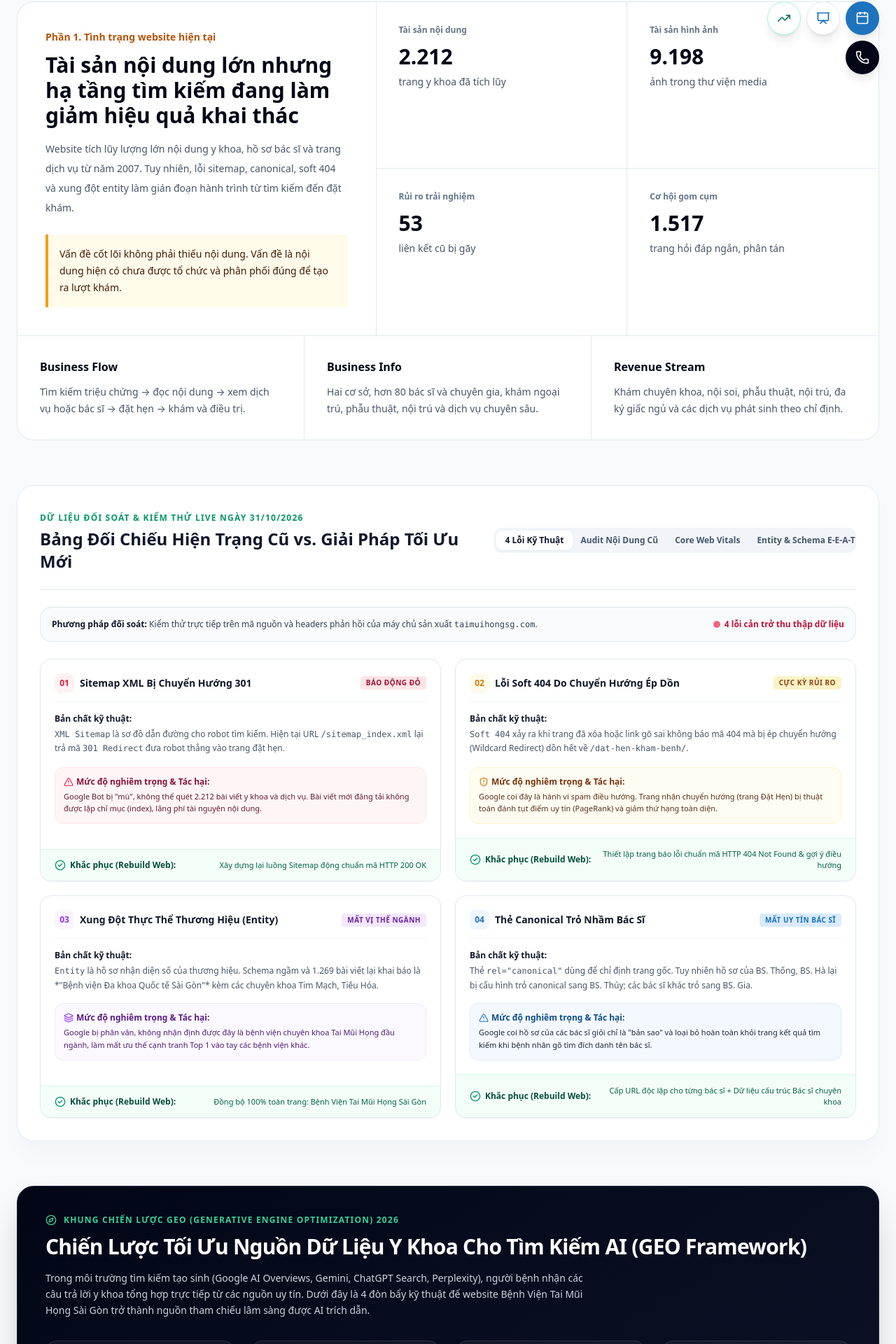
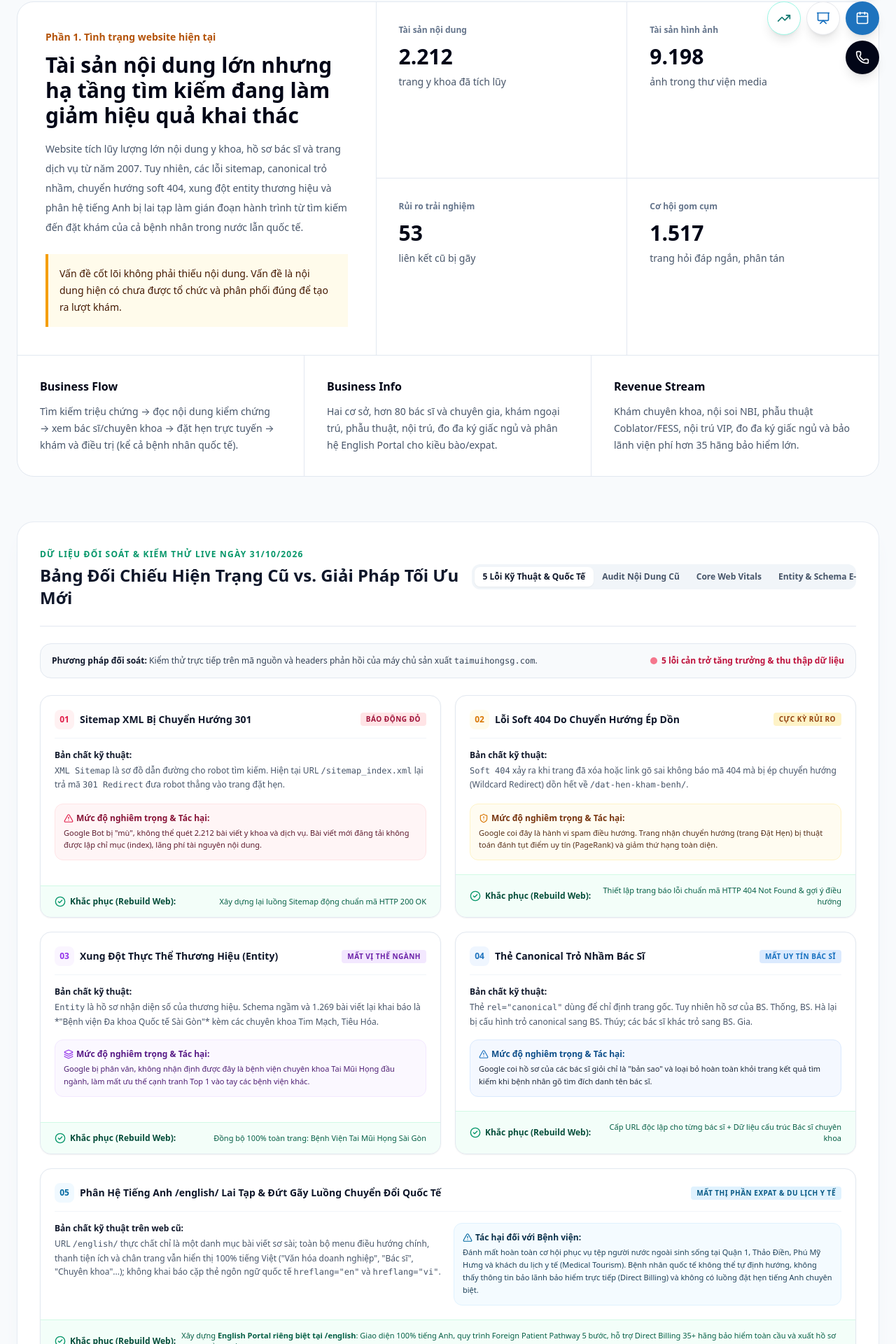
Before and after one commit to vanhien26/taimuihongsg, a Next.js app: page /chien-luoc-tang-truong in a window 1280 px wide. Shown: the part 674-2594 px from the top of the page at 70% size. Built offline with nearby package versions, Linux system fonts and the light colour scheme.

Commit message:
docs: update audit documents and comparison table with English portal analysis

```diff
--- a/app/chien-luoc-tang-truong/page.tsx
+++ b/app/chien-luoc-tang-truong/page.tsx
@@ -110,7 +110,7 @@ export default function ChienLuocPage() {
             <div className="p-6 md:p-10 lg:col-span-5 lg:border-r border-slate-200">
               <div className="text-sm font-bold text-amber-700">Phần 1. Tình trạng website hiện tại</div>
               <h2 className="text-2xl md:text-3xl font-black text-slate-950 mt-3">Tài sản nội dung lớn nhưng hạ tầng tìm kiếm đang làm giảm hiệu quả khai thác</h2>
-              <p className="mt-4 text-sm leading-7 text-slate-600">Website tích lũy lượng lớn nội dung y khoa, hồ sơ bác sĩ và trang dịch vụ từ năm 2007. Tuy nhiên, lỗi sitemap, canonical, soft 404 và xung đột entity làm gián đoạn hành trình từ tìm kiếm đến đặt khám.</p>
+              <p className="mt-4 text-sm leading-7 text-slate-600">Website tích lũy lượng lớn nội dung y khoa, hồ sơ bác sĩ và trang dịch vụ từ năm 2007. Tuy nhiên, các lỗi sitemap, canonical trỏ nhầm, chuyển hướng soft 404, xung đột entity thương hiệu và phân hệ tiếng Anh bị lai tạp làm gián đoạn hành trình từ tìm kiếm đến đặt khám của cả bệnh nhân trong nước lẫn quốc tế.</p>
               <div className="mt-6 p-4 bg-amber-50 border-l-4 border-amber-500 text-sm leading-6 text-amber-950">
                 Vấn đề cốt lõi không phải thiếu nội dung. Vấn đề là nội dung hiện có chưa được tổ chức và phân phối đúng để tạo ra lượt khám.
               </div>
@@ -133,9 +133,9 @@ export default function ChienLuocPage() {
 
           <div className="grid grid-cols-1 md:grid-cols-3 border-t border-slate-200">
             {[
-              ['Business Flow', 'Tìm kiếm triệu chứng → đọc nội dung → xem dịch vụ hoặc bác sĩ → đặt hẹn → khám và điều trị.'],
-              ['Business Info', 'Hai cơ sở, hơn 80 bác sĩ và chuyên gia, khám ngoại trú, phẫu thuật, nội trú và dịch vụ chuyên sâu.'],
-              ['Revenue Stream', 'Khám chuyên khoa, nội soi, phẫu thuật, nội trú, đa ký giấc ngủ và các dịch vụ phát sinh theo chỉ định.'],
+              ['Business Flow', 'Tìm kiếm triệu chứng → đọc nội dung kiểm chứng → xem bác sĩ/chuyên khoa → đặt hẹn trực tuyến → khám và điều trị (kể cả bệnh nhân quốc tế).'],
+              ['Business Info', 'Hai cơ sở, hơn 80 bác sĩ và chuyên gia, khám ngoại trú, phẫu thuật, nội trú, đo đa ký giấc ngủ và phân hệ English Portal cho kiều bào/expat.'],
+              ['Revenue Stream', 'Khám chuyên khoa, nội soi NBI, phẫu thuật Coblator/FESS, nội trú VIP, đo đa ký giấc ngủ và bảo lãnh viện phí hơn 35 hãng bảo hiểm lớn.'],
             ].map(([title, description]) => (
               <div key={title} className="p-6 md:p-8 md:border-r last:border-r-0 border-slate-200">
                 <h3 className="font-black text-slate-950">{title}</h3>
--- a/components/StrategicAuditComparison.tsx
+++ b/components/StrategicAuditComparison.tsx
@@ -26,7 +26,7 @@ export default function StrategicAuditComparison() {
               activeTab === 'audit' ? 'bg-white text-slate-900 shadow-sm' : 'text-slate-600 hover:text-slate-900'
             }`}
           >
-            4 Lỗi Kỹ Thuật
+            5 Lỗi Kỹ Thuật & Quốc Tế
           </button>
           <button
             onClick={() => setActiveTab('content')}
@@ -65,7 +65,7 @@ export default function StrategicAuditComparison() {
               <div className="flex items-center gap-3 shrink-0">
                 <span className="flex items-center gap-1.5 text-rose-700 font-bold">
                   <span className="w-2.5 h-2.5 rounded-full bg-rose-500 animate-pulse"></span>
-                  4 lỗi cản trở thu thập dữ liệu
+                  5 lỗi cản trở tăng trưởng & thu thập dữ liệu
                 </span>
               </div>
             </div>
@@ -272,6 +272,58 @@ export default function StrategicAuditComparison() {
                 </div>
               </div>
 
+              {/* Card 5: English Version & International Patients */}
+              <div className="bg-white rounded-2xl border border-slate-200 shadow-sm overflow-hidden flex flex-col justify-between hover:border-slate-300 transition-colors md:col-span-2">
+                <div className="p-5 space-y-4">
+                  {/* Header Card */}
+                  <div className="flex items-center justify-between gap-2 border-b border-slate-100 pb-3">
+                    <div className="flex items-center gap-2">
+                      <div className="w-7 h-7 rounded-lg bg-sky-50 text-sky-700 flex items-center justify-center font-bold text-xs">
+                        05
+                      </div>
+                      <h4 className="font-extrabold text-sm text-slate-900">
+                        Phân Hệ Tiếng Anh /english/ Lai Tạp & Đứt Gãy Luồng Chuyển Đổi Quốc Tế
+                      </h4>
+                    </div>
+                    <span className="text-[10px] font-bold px-2 py-0.5 rounded bg-sky-100 text-sky-800 uppercase tracking-wider">
+                      Mất Thị Phần Expat & Du Lịch Y Tế
+                    </span>
+                  </div>
+
+                  {/* Thuật ngữ & Giải thích */}
+                  <div className="grid grid-cols-1 md:grid-cols-2 gap-4 text-xs">
+                    <div className="space-y-1">
+                      <span className="font-bold text-slate-900">Bản chất kỹ thuật trên web cũ:</span>
+                      <p className="text-slate-600 leading-relaxed">
+                        URL <code>/english/</code> thực chất chỉ là một danh mục bài viết sơ sài; toàn bộ menu điều hướng chính, thanh tiện ích và chân trang vẫn hiển thị 100% tiếng Việt ("Văn hóa doanh nghiệp", "Bác sĩ", "Chuyên khoa"...); không khai báo cặp thẻ ngôn ngữ quốc tế <code>hreflang="en"</code> và <code>hreflang="vi"</code>.
+                      </p>
+                    </div>
+
+                    {/* Mức độ nghiêm trọng */}
+                    <div className="p-3 bg-sky-50/70 border border-sky-100 rounded-xl space-y-1">
+                      <span className="font-bold text-sky-950 flex items-center gap-1">
+                        <AlertTriangle className="w-3.5 h-3.5 text-sky-700 shrink-0" />
+                        Tác hại đối với Bệnh viện:
+                      </span>
+                      <p className="text-sky-950/90 leading-relaxed text-[11px]">
+                        Đánh mất hoàn toàn cơ hội phục vụ tệp người nước ngoài sinh sống tại Quận 1, Thảo Điền, Phú Mỹ Hưng và khách du lịch y tế (Medical Tourism). Bệnh nhân quốc tế không thể tự định hướng, không thấy thông tin bảo lãnh bảo hiểm trực tiếp (Direct Billing) và không có luồng đặt hẹn tiếng Anh chuyên biệt.
+                      </p>
+                    </div>
+                  </div>
+                </div>
+
+                {/* Giải pháp */}
+                <div className="px-5 py-3.5 bg-emerald-50/60 border-t border-emerald-100 text-xs flex flex-col sm:flex-row sm:items-center justify-between gap-2">
+                  <span className="font-bold text-emerald-900 flex items-center gap-1.5 shrink-0">
+                    <CheckCircle2 className="w-4 h-4 text-emerald-600 shrink-0" />
+                    Khắc phục (Rebuild Web):
+                  </span>
+                  <span className="text-emerald-800 font-medium text-[11px]">
+                    Xây dựng <strong>English Portal riêng biệt tại /english</strong>: Giao diện 100% tiếng Anh, quy trình Foreign Patient Pathway 5 bước, hỗ trợ Direct Billing 35+ hãng bảo hiểm toàn cầu và xuất hồ sơ y khoa bằng tiếng Anh trong 30 phút.
+                  </span>
+                </div>
+              </div>
+
             </div>
           </div>
         )}
@@ -281,7 +333,7 @@ export default function StrategicAuditComparison() {
           <div className="space-y-6">
             <div className="p-4 bg-amber-50/60 border border-amber-200/80 rounded-2xl flex flex-col sm:flex-row sm:items-center justify-between gap-3 text-xs text-amber-950">
               <div>
-                <strong className="text-amber-950 font-bold">Kiểm kê 2.212 bài viết & 49 trang tĩnh:</strong> Dữ liệu y khoa phong phú nhưng mắc 4 mô thức viết sai chuẩn SEO Y Tế (YMYL) và không phục vụ AI Search.
+                <strong className="text-amber-950 font-bold">Kiểm kê 2.212 bài viết & 49 trang tĩnh:</strong> Dữ liệu y khoa phong phú nhưng mắc 5 mô thức viết sai chuẩn SEO Y Tế (YMYL) và không phục vụ AI Search.
               </div>
               <span className="font-mono text-[10px] bg-amber-200/70 text-amber-900 px-2.5 py-1 rounded-lg font-bold shrink-0">
                 Data Scraping: 31/10/2026
@@ -474,6 +526,54 @@ export default function StrategicAuditComparison() {
                 </div>
               </div>
 
+              {/* Pattern 5: Bài viết tiếng Anh nghèo nàn, thiếu truy vấn thực tế */}
+              <div className="bg-white rounded-2xl border border-slate-200 shadow-sm overflow-hidden flex flex-col justify-between hover:border-slate-300 transition-colors md:col-span-2">
+                <div className="p-5 space-y-4">
+                  <div className="flex items-center justify-between gap-2 border-b border-slate-100 pb-3">
+                    <div className="flex items-center gap-2">
+                      <div className="w-7 h-7 rounded-lg bg-sky-50 text-sky-700 flex items-center justify-center font-bold text-xs">
+                        05
+                      </div>
+                      <h4 className="font-extrabold text-sm text-slate-900">
+                        Nội Dung Tiếng Anh Cũ Đơn Điệu, Thiếu Bộ Từ Khóa Cho Bệnh Nhân Ngoại Quốc
+                      </h4>
+                    </div>
+                    <span className="text-[10px] font-bold px-2 py-0.5 rounded bg-sky-100 text-sky-800 uppercase tracking-wider">
+                      Bỏ Ngỏ Thị Trường
+                    </span>
+                  </div>
+
+                  <div className="grid grid-cols-1 md:grid-cols-2 gap-4 text-xs">
+                    <div className="space-y-1">
+                      <span className="font-bold text-slate-900">Thực trạng bản cũ:</span>
+                      <p className="text-slate-600 leading-relaxed">
+                        Chỉ có 9 bài viết tiếng Anh được biên dịch cơ học từ tiếng Việt, tiêu đề dài dòng (*"PROLONGED NASAL CONGESTION DURING A SHORT VISIT TO VIETNAM..."*), thiếu các từ khóa tìm kiếm thực tế của người nước ngoài như <em>"English speaking ENT doctor Saigon"</em>, <em>"Swimmer ear clinic District 1"</em>, <em>"Ear barotrauma flight Vietnam"</em>.
+                      </p>
+                    </div>
+
+                    <div className="p-3 bg-sky-50/70 border border-sky-100 rounded-xl space-y-1">
+                      <span className="font-bold text-sky-950 flex items-center gap-1">
+                        <AlertTriangle className="w-3.5 h-3.5 text-sky-700 shrink-0" />
+                        Tác hại đối với Bệnh viện:
+                      </span>
+                      <p className="text-sky-950/90 leading-relaxed text-[11px]">
+                        Không thể cạnh tranh với các phòng khám đa khoa quốc tế như FV, Raffles hay Family Medical Practice ở phân khúc khách du lịch và expat, dù Bệnh Viện Tai Mũi Họng Sài Gòn có cơ sở vật chất chuyên khoa và đội ngũ bác sĩ vượt trội hơn.
+                      </p>
+                    </div>
+                  </div>
+                </div>
+
+                <div className="px-5 py-3.5 bg-emerald-50/60 border-t border-emerald-100 text-xs flex flex-col sm:flex-row sm:items-center justify-between gap-2">
+                  <span className="font-bold text-emerald-900 flex items-center gap-1.5 shrink-0">
+                    <CheckCircle2 className="w-4 h-4 text-emerald-600 shrink-0" />
+                    Chuẩn mới:
+                  </span>
+                  <span className="text-emerald-800 font-medium text-[11px]">
+                    Xây dựng cụm bài viết chuyên sâu nhắm trúng Intent tìm kiếm của du khách & expat: Hướng dẫn lấy ráy tai bằng máy hút vi phẫu, cấp chứng chỉ Fit-to-fly sau khi bị chấn thương áp lực tai, và hồ sơ thanh toán bảo lãnh quốc tế.
+                  </span>
+                </div>
+              </div>
+
             </div>
           </div>
         )}
```
Also changed, not shown: 3 other files (tests, documents, lock files or other folders).
